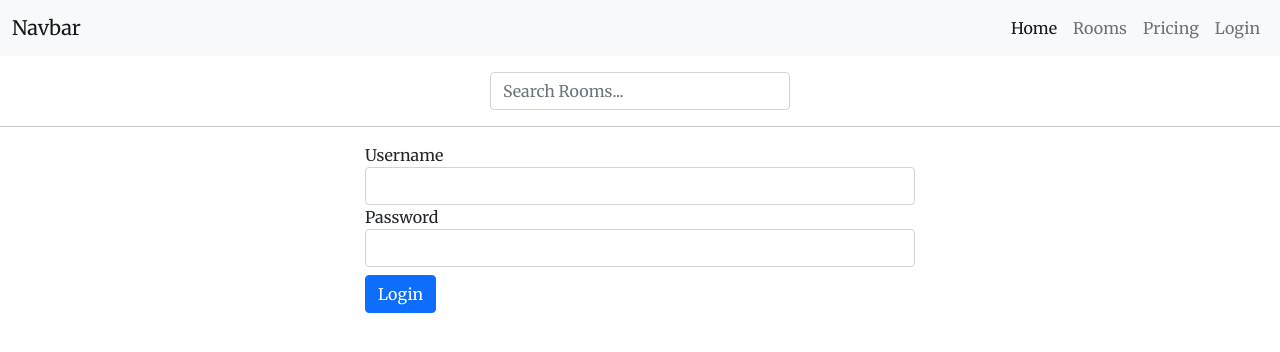
After one commit to crispus-nj/Coders-Hub-, a Django app: page /login/ in a window 1280 px wide. The commit adds this page. Shown: the top 352 px of the page. Run offline with Django 4.2, Linux system fonts and the light colour scheme; some libraries are stand-ins or nearby versions.

Commit message:
created the login html page, added authentication logic to the home.html by only displaying edit and delete buttons to currently login users and the owner of the rooms

```diff
--- a/hub/templates/hub/home.html
+++ b/hub/templates/hub/home.html
@@ -20,9 +20,13 @@
             <a href='{% url 'create-room' %}'> Create Room</a>
             <hr>
                {% for room in rooms %}
+                    {% if request.user.is_authenticated %}
+                        {% if request.user == room.host %}
                        <a href='{% url 'update-room' room.id %}' class="btn btn-primary btn-sm">Edit</a>
                        <a href='{% url 'delete-room' room.id %}' class="btn btn-danger btn-sm">Delete</a>
                        <br>
+                         {% endif %}
+                    {% endif %}
                        <span><strong class="text-primary">@</strong>{{room.host}}</span>
                        <li><strong>Room Name:</strong><a href='{% url 'rooms' room.id %}'>{{room.name}}</a></li>
                        <small><strong>Topic:</strong>{{room.topic}}</small>
--- /dev/null
+++ b/hub/templates/hub/login_register.html
@@ -0,0 +1,22 @@
+{% extends 'base.html' %}
+
+{% block title %} Create Room {% endblock %}
+
+{% block content %}
+<div>
+    <form action="" method="POST" style="max-width: 550px; margin:auto">
+        {% csrf_token %}
+        <div class="form-group">
+            <label for="username">Username</label>
+            <input type="text" name="username" class="form-control">
+        </div>
+        <div class="form-group">
+            <label for="password">Password</label>
+            <input type="password"  name="password"  class="form-control">
+        </div>
+        <div class="form-group">
+            <input type="submit" value="Login" class="btn btn-primary mt-2">
+        </div>
+    </form>
+</div>
+{% endblock %}
--- a/hub/views.py
+++ b/hub/views.py
@@ -1,7 +1,9 @@
 from django.shortcuts import render, redirect
 from django.contrib import messages
+from django.contrib.auth.decorators import login_required
 from django.contrib.auth.models import User
 from django.contrib.auth import login, logout, authenticate
+from django.http import HttpResponse
 from django.db.models import Q
 from hub.models import Room, Topic
 from .forms import RoomForm
@@ -24,6 +26,8 @@ def room(request, pk):
 
     return render(request, 'hub/room.html', {'pk':pk, 'room': room})
 
+
+@login_required(login_url='login')
 def create_room(request):
     form = RoomForm()
     if request.method == 'POST':
@@ -33,10 +37,13 @@ def create_room(request):
             return redirect('home')
     return render(request, 'hub/create_room.html', {'form':form})
 
+@login_required(login_url='login')
 def update_room(request, pk):
     room = Room.objects.get(id=pk)
     form = RoomForm(instance=room)
     # print(form)
+    if request.user != room.host:
+        return HttpResponse("You can not edit this room!. Please check your account name and try again!")
     if request.method == 'POST':
         form = RoomForm(request.POST, instance=room)
         if form.is_valid():
@@ -44,9 +51,13 @@ def update_room(request, pk):
             return redirect('home')
     return render(request, 'hub/create_room.html', {'form': form})
 
+@login_required(login_url='login')
 def delete_room(request, pk):
     room = Room.objects.get(id=pk)
     # print(room)
+    if request.user != room.host:
+        return HttpResponse("You can not delete this room! Check your account status and try again!")
+
     if request.method == 'POST':
         room.delete()
         return redirect('home')
```
Also changed, not shown: db.sqlite3.
